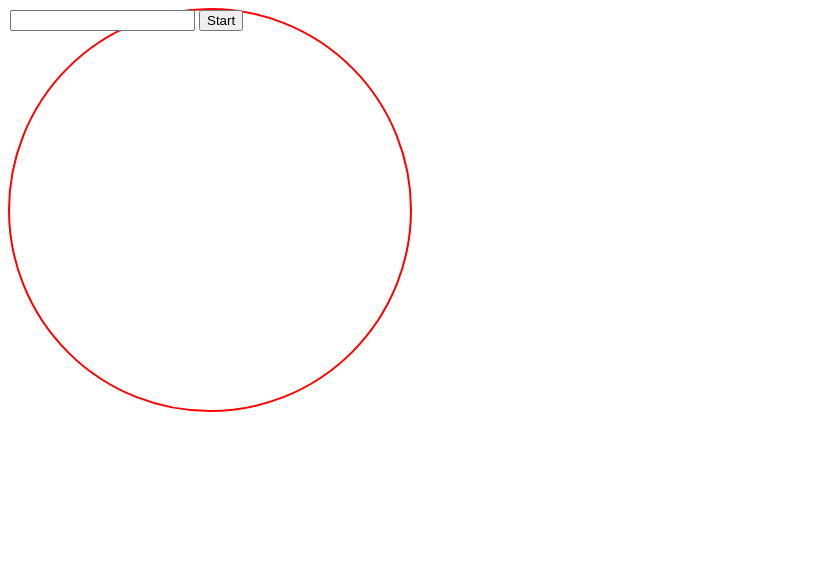
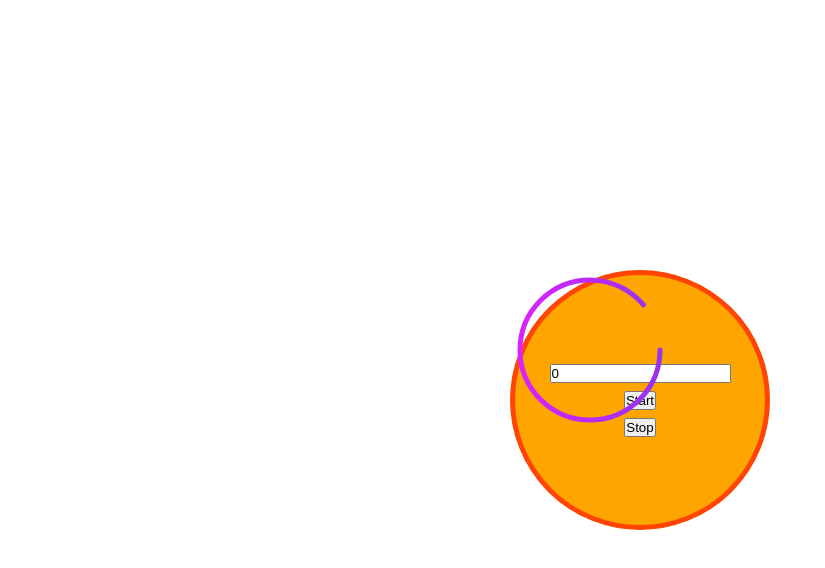
Before and after one commit to iam-nekk/timer, a website with bundled scripts: page index.html in a window 1280 px wide. Shown: the whole page, without its empty margins (0-825 px from the left). Built offline with nearby package versions, Linux system fonts and the light colour scheme.

Commit message:
start of interval circle

```diff
--- a/Timer.js
+++ b/Timer.js
@@ -1,16 +1,17 @@
 export default class Timer {
-    total = 0
     interval = 0
 
     constructor(total) {
         //console.log(total)
         this.total=total
+        this.max=total
     }
     //
     startTimer(callback) {
         console.log("test", this.total)
         this.interval = setInterval(()=>{
             this.total = this.total - 1
+//offset= ((max-total)*dasharray)/max
             callback(this.total)
             console.log("total", typeof this.total, this.total)
             if (this.total <= 0) clearInterval(this.interval)
--- a/index.html
+++ b/index.html
@@ -8,9 +8,21 @@
     <script src="index.js" type="module"></script>
 </head>
 <body>
-    <div class="red-circle">
-        <input type="number" name="time" id="time" min="0" step=".01">
-        <button id="start-btn">Start</button>
+    <div class="skill">
+        <div class="outer">
+            <input type="number" name="time" id="time" min="0" step="1" value="0">
+            <button id="start-btn">Start</button>
+            <button id="stop-btn">Stop</button>
+        </div>
+        <svg xmlns="http://www.w3.org/2000/svg" version="1.1" width="260px" height="260px">
+            <defs>
+                <linearGradient id="GradientColor">
+                    <stop offset="0%" stop-color="#DA22FF" />
+                    <stop offset="100%" stop-color="#9733EE" />
+                </linearGradient>
+            </defs>
+            <circle cx="80" cy="80" r="70" stroke-linecap="round"/>
+        </svg>
     </div>
 </body>
 </html>
--- a/index.js
+++ b/index.js
@@ -2,15 +2,22 @@ import Timer from "./Timer.js"
 
 const timerInput = document.querySelector("input#time")
 const startTimeBtn = document.querySelector("button#start-btn")
+const stopTimeBtn = document.querySelector("button#stop-btn")
+
+let timer
 
 window.addEventListener("DOMContentLoaded", ()=>{
     startTimeBtn.addEventListener("click", startTimer)
+    stopTimeBtn.addEventListener("click", stopTimer)
 })
 
 function startTimer(){
     console.log("starting timer ", timerInput.value)
-    let timer = new Timer(timerInput.value)
+    timer = new Timer(timerInput.value)
     timer.startTimer((newTime)=>{
         timerInput.value = newTime
     })
 }
+function stopTimer(){
+    timer.stopTimer()
+}
--- a/style.css
+++ b/style.css
@@ -1,7 +1,52 @@
-.red-circle{
-    border : 2px solid red;
-    border-radius : 50%;
-    width: 400px;
-    height: 400px;
+*{
+    margin: 0;
+    padding: 0;
+    box-sizing: border-box;
+}
+
+body{
+    height: 100vh;
+    display: flex;
+    align-items: center;
+    justify-content: center;
+}
+
+.skill{
+    width: 260px;
+    height: 260px;
     position: relative;
 }
+
+.outer{
+    width: 260px;
+    height: 260px;
+    border: 5px solid orangered;
+    border-radius: 50%;
+    background-color: orange;
+    display: flex;
+    align-items: center;
+    justify-content: center;
+    flex-direction: column;
+    gap: 8px;
+    padding: 16px;
+}
+
+div{
+    color: white;
+    display: inline-block;
+    line-height: 40px;
+}
+
+circle{
+    fill:none;
+    stroke:url(#GradientColor);
+    stroke-width:5px;
+    stroke-dasharray:450;
+    stroke-dashoffset: 60;
+}
+
+svg{
+position:absolute;
+top:0;
+left:0;
+}
```
